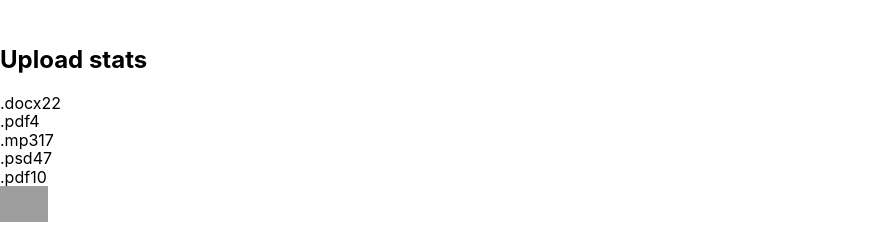
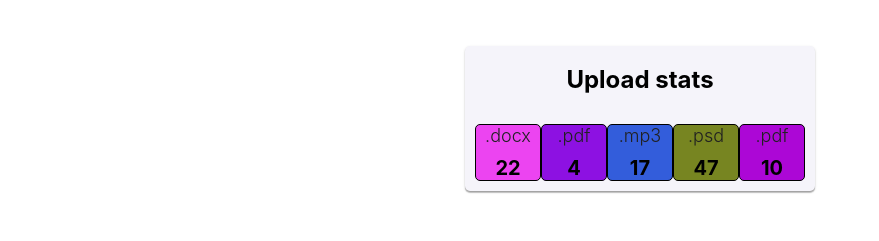
Before and after one commit to NadyaGolub/goit-react-hw-01-components, a React (Create React App) app: page / in a window 1280 px wide. Shown: the part 434-675 px from the top of the page, without its empty margins (0-879 px from the left). Built offline with nearby package versions, Linux system fonts and the light colour scheme; grey boxes are pictures that could not be loaded.

Commit message:
Styled Statistics

```diff
--- a/src/components/Statistics/Statistics.jsx
+++ b/src/components/Statistics/Statistics.jsx
@@ -1,19 +1,21 @@
 import PropTypes from 'prop-types';
+import { Item, List, Section, Title, Value } from './Statistics.styled';
+
 
 export const Statistics = ({ title, stats }) => {
   return (
-    <section>
+    <Section>
       <h2>{title}</h2>
 
-      <ul>
+      <List>
         {stats.map(({ id, label, percentage }) => (
-          <li key={id}>
-            <span>{label}</span>
-            <span>{percentage}</span>
-          </li>
+          <Item key={id}>
+            <Title>{label}</Title>
+            <Value>{percentage}</Value>
+          </Item>
         ))}
-      </ul>
-    </section>
+      </List>
+    </Section>
   );
 };
 
--- /dev/null
+++ b/src/components/Statistics/Statistics.styled.js
@@ -0,0 +1,52 @@
+import styled from "styled-components";
+
+export const Section = styled.section`
+background: #f5f4fa;
+  width: 350px;
+  margin: 50px auto;
+
+  display: flex;
+  flex-direction: column;
+  align-items: center;
+  justify-content: center;
+  box-shadow: 0px 1px 3px rgb(0 0 0 / 12%), 0px 1px 1px rgb(0 0 0 / 14%),
+    0px 2px 1px rgb(0 0 0 / 20%);
+  border-radius: 5px;
+`;
+
+export const List = styled.ul`
+  display: flex;
+
+  margin: 0;
+  padding: 10px;
+  width: 100%;
+  justify-content: center;
+
+`;
+
+export const Item = styled.li`
+  display: flex;
+  flex-direction: column;
+  flex-wrap: wrap;
+  text-align: center;
+  gap: 10px;
+  border: 1px solid rgb(0, 0, 0);
+    width: 100%;
+    border-radius: 5px;
+   background-color: ${function getRandomHexColor() {
+  return `#${Math.floor(Math.random() * 16777215).toString(16)}`;
+}};
+`;
+
+export const Title = styled.span`
+  color: #212121;
+  font-weight: 300;
+  font-size: 18px;
+  line-height: 1.2;
+`;
+
+export const Value = styled.span`
+  font-weight: 700;
+  font-size: 20px;
+  line-height: 1.2;
+`;
```
